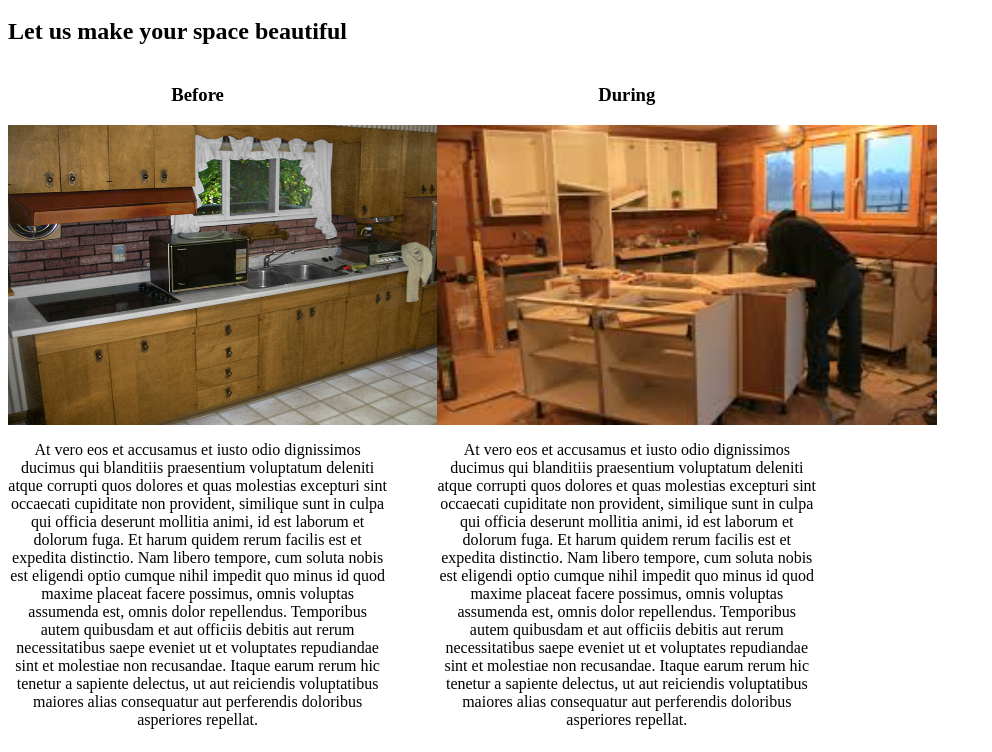
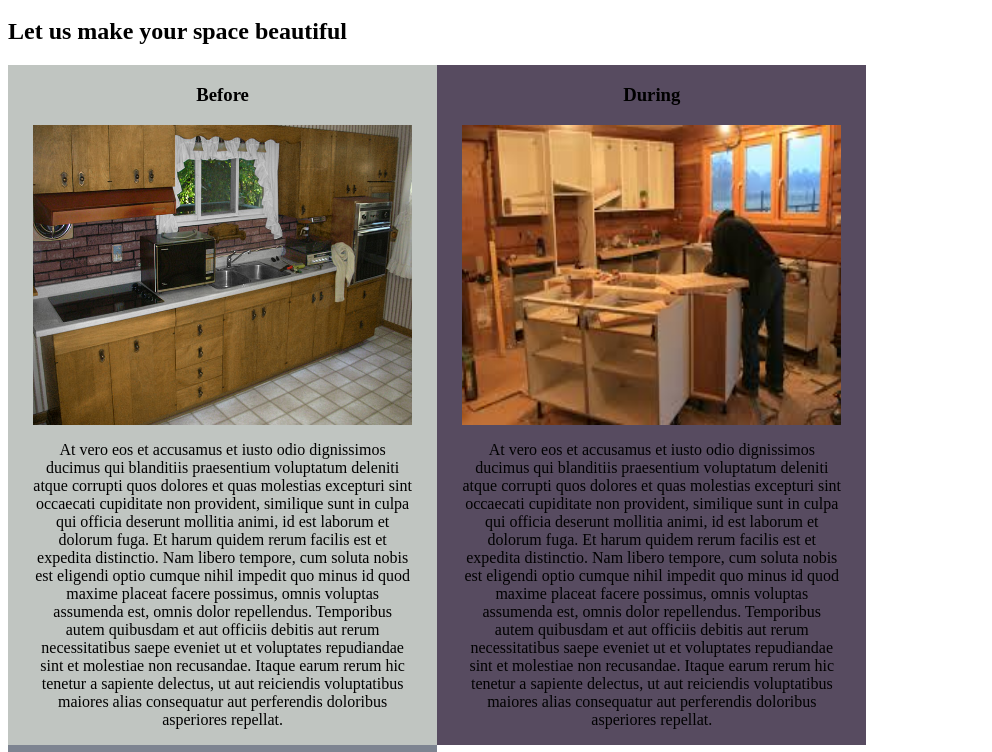
Before and after one commit to akane0915/interior-design-column-practice, a plain HTML site: page index.html in a window 1280 px wide. Shown: the part 48-800 px from the top of the page, without its empty margins (0-992 px from the left). Drawn offline with Linux system fonts and the light colour scheme.

Commit message:
add different color to each column

```diff
--- a/css/styles.css
+++ b/css/styles.css
@@ -1,11 +1,23 @@
 img{
-  width: 500px;
+  width: 100%;
   height: 300px;
 }
 
 .columns{
   float: left;
   width: 30%;
-  padding-right: 50px;
+  padding: 0 25px;
   text-align: center;
 }
+
+#before {
+  background-color: #c0c5c1;
+}
+
+#during {
+  background-color: #574b60;
+}
+
+#after {
+  background-color: #7d8491;
+}
--- a/index.html
+++ b/index.html
@@ -7,19 +7,19 @@
   <body>
     <h1>Amazing Interiors</h1>
     <h2>Let us make your space beautiful</h2>
-    <div class="columns">
+    <div class="columns" id="before">
       <h3>Before</h3>
       <img src="img/before.jpg" alt="before">
       <p>At vero eos et accusamus et iusto odio dignissimos ducimus qui blanditiis praesentium voluptatum deleniti atque corrupti quos dolores et quas molestias excepturi sint occaecati cupiditate non provident, similique sunt in culpa qui officia deserunt mollitia animi, id est laborum et dolorum fuga. Et harum quidem rerum facilis est et expedita distinctio. Nam libero tempore, cum soluta nobis est eligendi optio cumque nihil impedit quo minus id quod maxime placeat facere possimus, omnis voluptas assumenda est, omnis dolor repellendus. Temporibus autem quibusdam et aut officiis debitis aut rerum necessitatibus saepe eveniet ut et voluptates repudiandae sint et molestiae non recusandae. Itaque earum rerum hic tenetur a sapiente delectus, ut aut reiciendis voluptatibus maiores alias consequatur aut perferendis doloribus asperiores repellat.</p>
     </div>
 
-    <div class="columns">
+    <div class="columns" id="during">
       <h3>During</h3>
       <img src="img/during.jpg" alt="during">
       <p>At vero eos et accusamus et iusto odio dignissimos ducimus qui blanditiis praesentium voluptatum deleniti atque corrupti quos dolores et quas molestias excepturi sint occaecati cupiditate non provident, similique sunt in culpa qui officia deserunt mollitia animi, id est laborum et dolorum fuga. Et harum quidem rerum facilis est et expedita distinctio. Nam libero tempore, cum soluta nobis est eligendi optio cumque nihil impedit quo minus id quod maxime placeat facere possimus, omnis voluptas assumenda est, omnis dolor repellendus. Temporibus autem quibusdam et aut officiis debitis aut rerum necessitatibus saepe eveniet ut et voluptates repudiandae sint et molestiae non recusandae. Itaque earum rerum hic tenetur a sapiente delectus, ut aut reiciendis voluptatibus maiores alias consequatur aut perferendis doloribus asperiores repellat.</p>
     </div>
 
-    <div class="columns">
+    <div class="columns" id="after">
       <h3>After</h3>
       <img src="img/after.jpg" alt="after">
       <p>At vero eos et accusamus et iusto odio dignissimos ducimus qui blanditiis praesentium voluptatum deleniti atque corrupti quos dolores et quas molestias excepturi sint occaecati cupiditate non provident, similique sunt in culpa qui officia deserunt mollitia animi, id est laborum et dolorum fuga. Et harum quidem rerum facilis est et expedita distinctio. Nam libero tempore, cum soluta nobis est eligendi optio cumque nihil impedit quo minus id quod maxime placeat facere possimus, omnis voluptas assumenda est, omnis dolor repellendus. Temporibus autem quibusdam et aut officiis debitis aut rerum necessitatibus saepe eveniet ut et voluptates repudiandae sint et molestiae non recusandae. Itaque earum rerum hic tenetur a sapiente delectus, ut aut reiciendis voluptatibus maiores alias consequatur aut perferendis doloribus asperiores repellat.</p>
```
